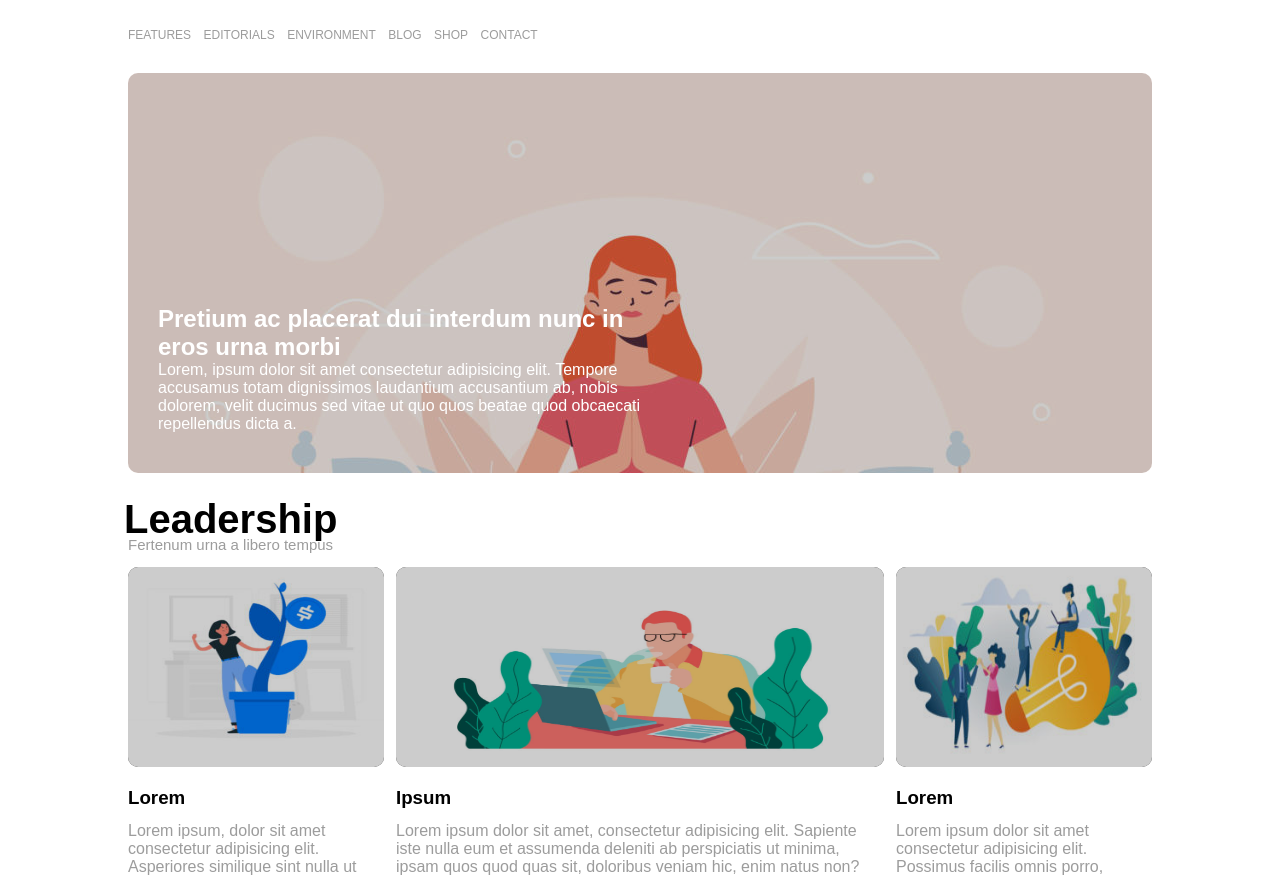
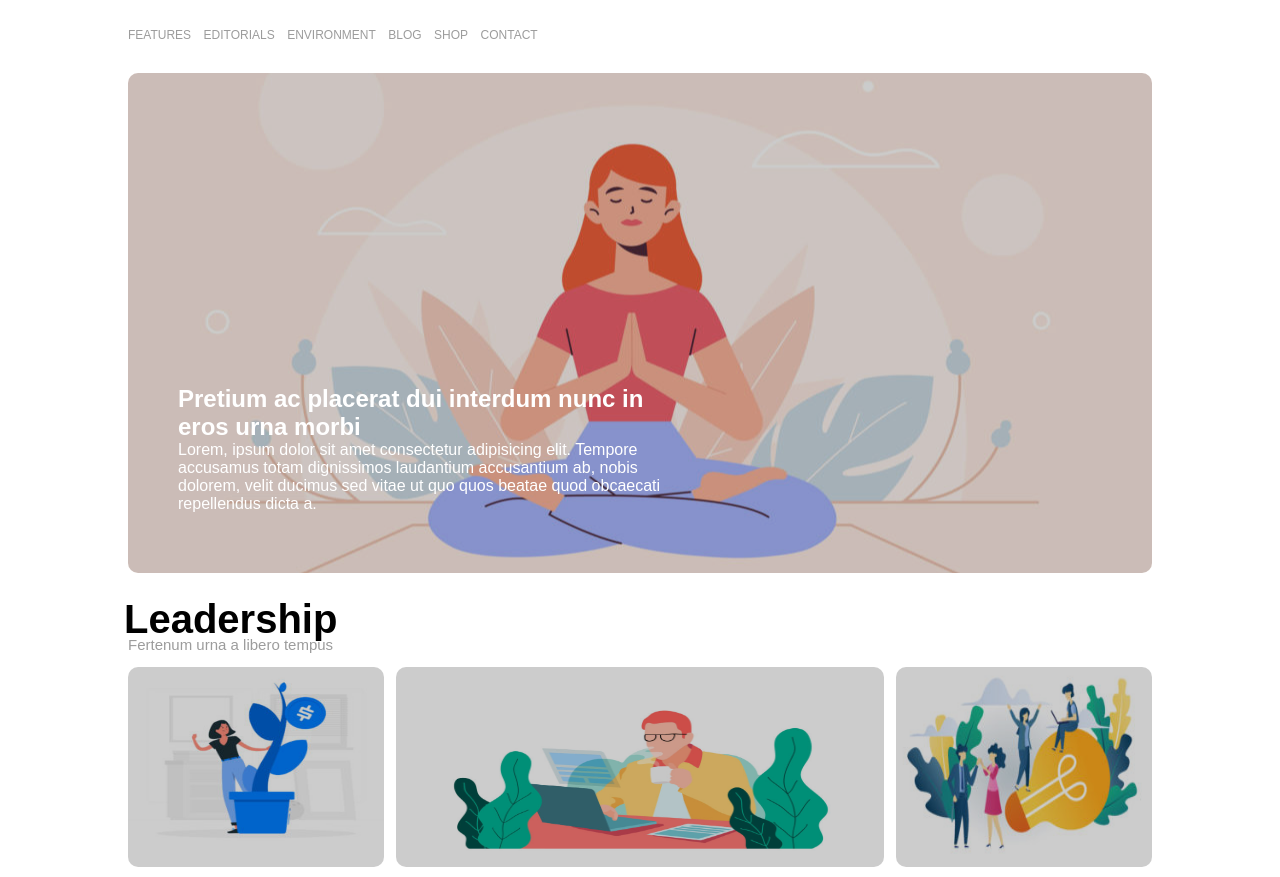
Before and after one commit to Bravehearts19/htmlcss-wp, a plain HTML site: page index.html in a window 1280 px wide. Shown: the part 58-935 px from the top of the page. Drawn offline with Linux system fonts and the light colour scheme.

Commit message:
Aggiunto before alla classe background_alpha per la trasparenza nera

```diff
--- a/css/style.css
+++ b/css/style.css
@@ -50,7 +50,8 @@ main .container { /* Dà lo stile alla striscia oro del main */
     background-image: url(../img/banner.jpg);
     background-repeat: no-repeat;
     background-size: cover;
-    height: 400px;
+    background-position: 50% 50%;
+    height: 500px;
     margin-left: auto;
     margin-right: auto;
     margin-bottom: 24px;
@@ -58,7 +59,9 @@ main .container { /* Dà lo stile alla striscia oro del main */
     position: relative;
 }
 
-.background_alpha {
+.background_alpha::before {
+    content: "";
+    display: block;
     background-color: rgba(0, 0, 0, 0.2);
     border-radius: 10px;
     position: absolute;
@@ -66,14 +69,15 @@ main .container { /* Dà lo stile alla striscia oro del main */
     bottom: 0;
     left: 0;
     right: 0;
+    z-index: 1;
 }
 
 .text_hero_container {
     color: white;
     width: 50%;
     position: absolute;
-    bottom: 40px;
-    left: 30px;
+    bottom: 60px;
+    left: 50px;
     z-index: 2;
 }
 
@@ -113,7 +117,6 @@ main .container { /* Dà lo stile alla striscia oro del main */
     height: 200px;
     position: relative;
     margin-bottom: 20px;
-    background-color: rgb(0, 0, 0);
 }
 
 .img_container img {
@@ -121,7 +124,6 @@ main .container { /* Dà lo stile alla striscia oro del main */
     height: 100%;
     border-radius: 10px;
     position: absolute;
-    opacity: 0.8;
 }
 
 .col h3 {
--- a/index.html
+++ b/index.html
@@ -43,8 +43,8 @@
 
     <main>
         <!-- Inizio striscia oro del main -->
-        <section class="container"> <!-- Provare a mettere background-color con un'alpha e vedere cosa succede -->
-            <div class="background_alpha"></div>
+        <section class="container background_alpha"> <!-- Provare a mettere background-color con un'alpha e vedere cosa succede -->
+            <!-- <div class="background_alpha"></div> -->
 
             <div class="text_hero_container">
                 <h2>Pretium ac placerat dui interdum nunc in eros urna morbi</h2>
@@ -67,7 +67,7 @@
             <!-- Inizio colonne azzurre del riquadro blu -->
             <div class="row">
                 <aside class="col into_blue_container">
-                    <div class="img_container">
+                    <div class="img_container background_alpha">
                         <img src="img/img-1.jpg" alt="Cash tree">
                     </div>
 
@@ -78,7 +78,7 @@
                 </aside>
 
                 <section class="col into_blue_container">
-                    <div class="img_container">
+                    <div class="img_container background_alpha">
                         <img src="img/banner-2.jpg" alt="Man who drinks tea">
                     </div>
 
@@ -91,7 +91,7 @@
                 </section>
 
                 <aside class="col into_blue_container">
-                    <div class="img_container">
+                    <div class="img_container background_alpha">
                         <img src="img/img-3.jpg" alt="People with a big idea">
                     </div>
 
@@ -107,7 +107,7 @@
     <footer>
         <!-- Inizio striscia viola del footer -->
         <div class="container">
-            <p>Designed with &heartsuit;</p>
+            <p>Designed with &#10084;&#65039;</p>
         </div>
         <!-- Fine striscia viola del footer -->
     </footer>
```
